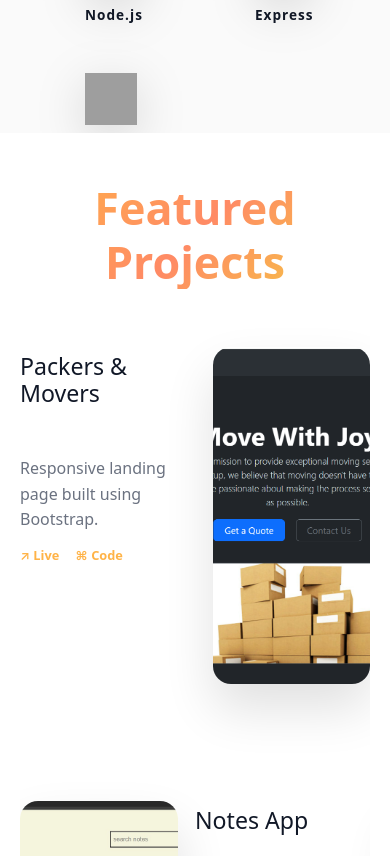
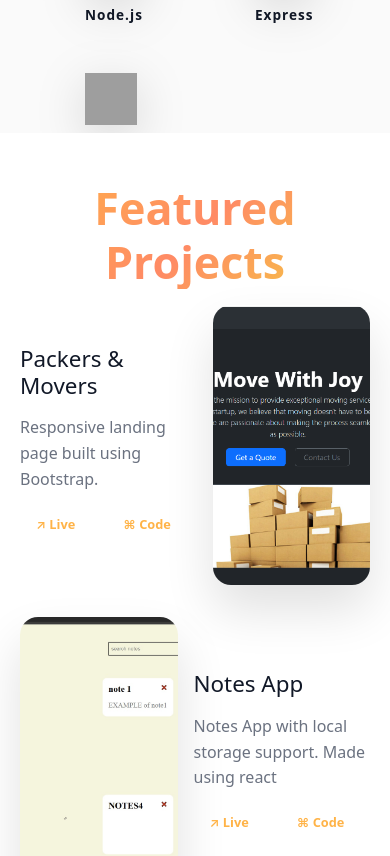
Before and after one commit to Shreya-103/Portfolio-2.0, a React (Vite) app: page / in a window 390 px wide. Shown: the part 2460-3316 px from the top of the page. Built offline with nearby package versions, Linux system fonts and the light colour scheme; grey boxes are pictures that could not be loaded.

Commit message:
project section ka phn pe update

```diff
--- a/src/components/Project/projects.module.css
+++ b/src/components/Project/projects.module.css
@@ -123,18 +123,19 @@
     display: none;
   }
   .projectsSection {
-    min-height: 120vh;
+    min-height: auto;
     padding: 3rem 1.25rem;
   }
 
   .mobileProjects {
     display: flex;
-    overflow-x: auto;
-    scroll-snap-type: x mandatory;
-    gap: 1.5rem;
-    padding-bottom: 1rem;
-    scrollbar-width: none;
-    height: 100%;
+    flex-direction: column;
+    overflow-x: visible;
+    /* scroll-snap-type: x mandatory; */
+    gap: 3rem;
+    /* padding-bottom: 1rem; */
+    /* scrollbar-width: none; */
+    /* height: 100%; */
   }
 
   .mobileProjects::-webkit-scrollbar {
@@ -142,44 +143,45 @@
   }
 
   .mobileSlide {
-    min-width: 100%;
-    scroll-snap-align: center;
+    /* min-width: 100%; */
+    /* scroll-snap-align: center; */
     display: flex;
     flex-direction: column;
     gap: 2rem;
-    height: 80%;
+    /* height: 80%; */
   }
 
   .mobileProject {
     display: flex;
     align-items: center;
-    justify-content: space-between;
+    /* justify-content: space-between; */
     gap: 1rem;
-    height:50vh;
+    /* height:50vh; */
   }
 
   .mobileProject img {
     width: 45%;
-     height: 80%;
+    aspect-ratio: 9/16;
+     /* height: 80%; */
     border-radius: 18px;
     box-shadow: var(--project-shadow);
     object-fit:cover;
   }
 
   .projectContent {
-    width: 50%;
-     height: 50vh;
+    width: 52%;
+     /* height: 50vh; */
   }
 
   .projectContent h3 {
 
-    font-size: auto;
+    font-size: 1.4rem;
     color: var(--text-primary);
-    margin: 3rem 0;
+    margin-bottom: 1rem;
   }
 
   .projectContent p {
-    font-size: auto;
+    font-size: 1rem;
     line-height: 1.6;
     color: var(--text-secondary);
     margin-bottom: 0.8rem;
@@ -188,10 +190,13 @@
   .mobileLinks {
     display: flex;
     gap: 1rem;
+    flex-wrap: wrap;
   }
 
   .mobileLinks a {
     text-decoration: none;
+    padding: 0.6rem 1rem;
+    border-radius: 10px;
     color: var(--primary);
     font-size: 0.8rem;
     font-weight: 600;
```
